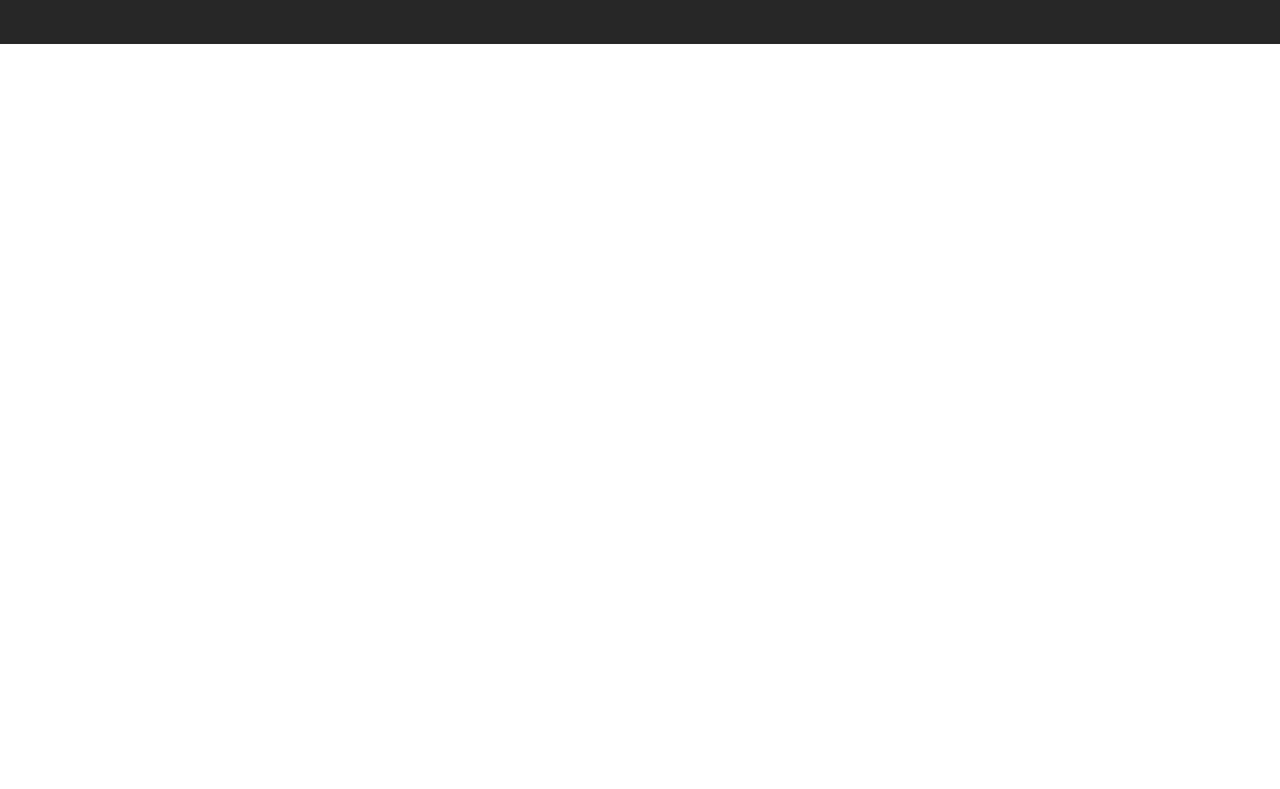
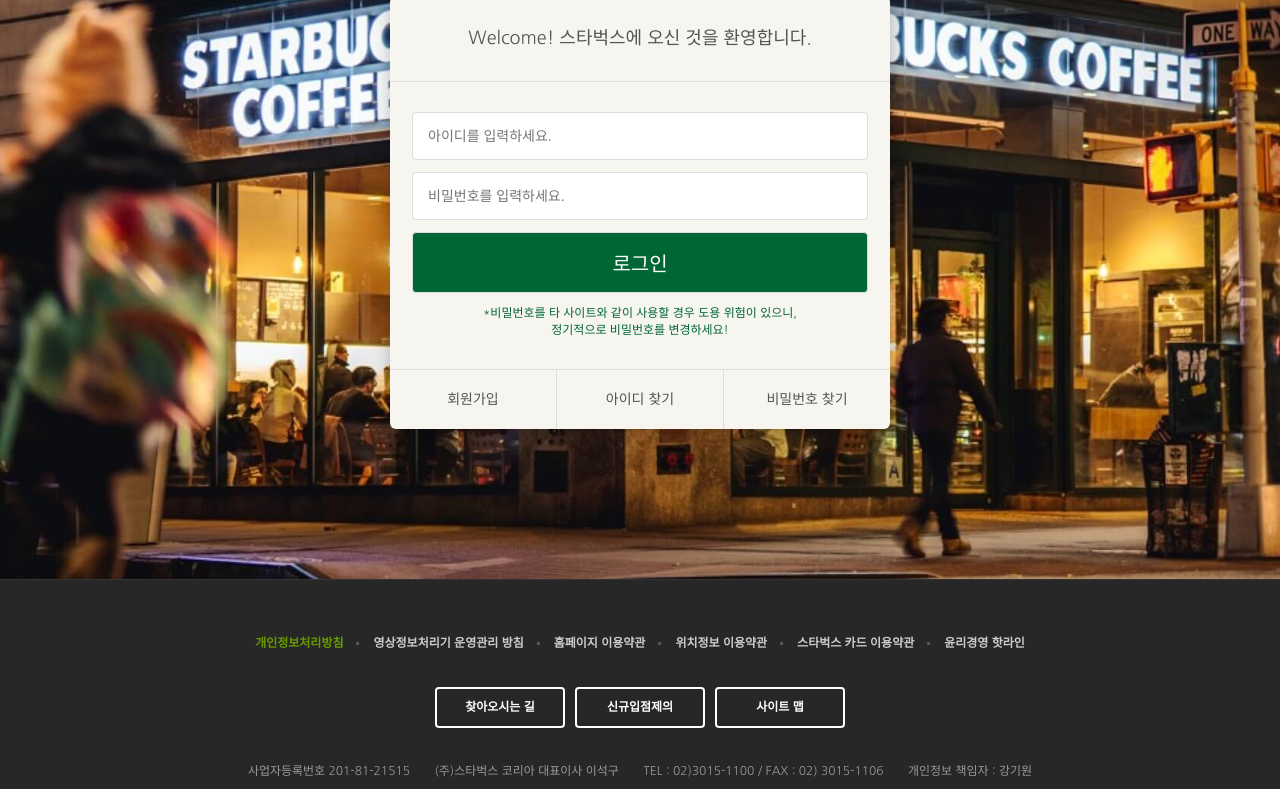
Before and after one commit to ikhyeonkwon/starbucks, a plain HTML site: page signin/index.html in a window 1280 px wide. Shown: the part 290-1079 px from the top of the page. Drawn offline with nearby package versions, Linux system fonts and the light colour scheme.

Commit message:
로그인 페이지 완성

```diff
--- a/css/common.css
+++ b/css/common.css
@@ -5,7 +5,7 @@ body {
   font-weight: 400;
   line-height: 1.4;
   font-family: "Nanum Gothic", sans-serif;
-  height: 5000px;
+  height: 100%;
 }
 
 img {
@@ -299,53 +299,6 @@ cursor: pointer;
 margin-bottom: 12px;
 }
 
-/* visual */
-.visual{
-margin-top: 120px;
-background-image: url("../images/visual_bg.jpg");
-background-position: center;
-}
-.visual .inner{
-height: 646px;
-}
-.visual .tittle{
-position: absolute;
-top: 88px;
-left: -10px;
-}
-.visual .tittle .btn{
-position: absolute;
-top: 259px;
-left: 173px;
-}
-.visual .cup1{
-position: absolute;
-bottom:0px;
-right:-47px;
-}
-.visual .cup1_text{
-  position: absolute;
-  top:38px;
-  right:171px;
-}
-.visual .cup2{
-  position: absolute;
-  bottom: 0px;
-  right: 162px;
-}
-.visual .cup2_text{
-  position: absolute;
-  top: 321px;
-  right:416px;
-}
-.visual .spoon{
-  position: absolute;
-  bottom: 0px;
-  left:275px;
-}
-.visual .fade-in{
-  opacity: 0;
-}
 
 /* FOOTER */
 footer{
--- /dev/null
+++ b/css/siginin.css
@@ -0,0 +1,76 @@
+
+.signin {
+  margin-top: 120px;
+  padding: 100px 0 150px;
+  background-image: url("../images/signin_bg.jpg");
+  background-repeat: no-repeat;
+  background-position: center;
+  background-attachment: fixed;
+  background-size: cover;
+}
+.signin h1 {
+  color: #fff;
+  font-size: 30px;
+  font-weight: 700;
+  text-align: center;
+  margin-bottom: 24px;
+}
+.signin__card {
+  width: 500px;
+  margin: 0 auto;
+  border-radius: 6px;
+  background-color: #f6f5f0;
+  box-shadow: 2px 2px 20px rgba(0, 0, 0,.3);
+  color: #555;
+}
+.signin__card h2{
+  padding: 30px;
+  font-size: 18px;
+  text-align: center;
+  border-bottom: 1px solid #ddd;
+}
+.signin form {
+  padding: 30px 22px;
+}
+.signin__card form input {
+  width: 100%;
+  margin-bottom: 12px;
+  padding: 15px;
+  border: 1px solid #ddd;
+  border-radius: 4px;
+  outline: none;
+  box-sizing: border-box;
+  font-size: 14px;
+}
+.signin__card form [type="submit"] {
+  background-color: #063;
+  border-radius: none;
+  color: #fff;
+  font-size: 20px;
+  cursor: pointer;
+}
+.signin__card form p {
+  font-size: 12px;
+  color: #063;
+  text-align: center;
+}
+.signin__card .actions {
+  display: flex;
+  border-top: 1px solid #ddd ;
+}
+.signin__card .actions a {
+  flex-grow: 1;
+  flex-basis: 0;
+  text-align: center;
+  padding: 20px;
+  color: #555;
+  font-size: 14px;
+  border-right: 1px solid #ddd;
+}
+
+.signin__card .actions a:last-child {
+  border-right: none;
+}
+.signin__card .actions a:hover {
+  text-decoration: underline;
+}
--- a/signin/index.html
+++ b/signin/index.html
@@ -29,7 +29,9 @@
   <link href="https://fonts.googleapis.com/css2?family=Nanum+Gothic&display=swap" rel="stylesheet">
   <link rel="stylesheet"
     href="https://fonts.googleapis.com/css2?family=Material+Symbols+Outlined:opsz,wght,FILL,GRAD@20..48,100..700,0..1,-50..200" />
+   <!--css-->
     <link rel="stylesheet" href="../css/common.css">
+    <link rel="stylesheet" href="../css/siginin.css">
     <link rel="stylesheet" href="../css/main.css">
 
   <!-- main.js -->
@@ -375,7 +377,26 @@
 
 
     <section class="signin">
-
+      <h1>로그인</h1>
+      <div class="signin__card">
+        <h2>
+          Welcome! 스타벅스에 오신 것을 환영합니다.
+        </h2>
+        <form>
+          <input type="text" placeholder="아이디를 입력하세요." />
+          <input type="password" placeholder="비밀번호를 입력하세요." />
+          <input type="submit" value="로그인" />
+          <p>
+            *비밀번호를 타 사이트와 같이 사용할 경우 도용 위험이 있으니,<br />
+            정기적으로 비밀번호를 변경하세요!
+          </p>
+        </form>
+        <div class="actions">
+          <a href="javascript:void(0)">회원가입</a>
+          <a href="javascript:void(0)">아이디 찾기</a>
+          <a href="javascript:void(0)">비밀번호 찾기</a>
+        </div>
+      </div>
     </section>
 
     <!-- FOOTER -->
```
